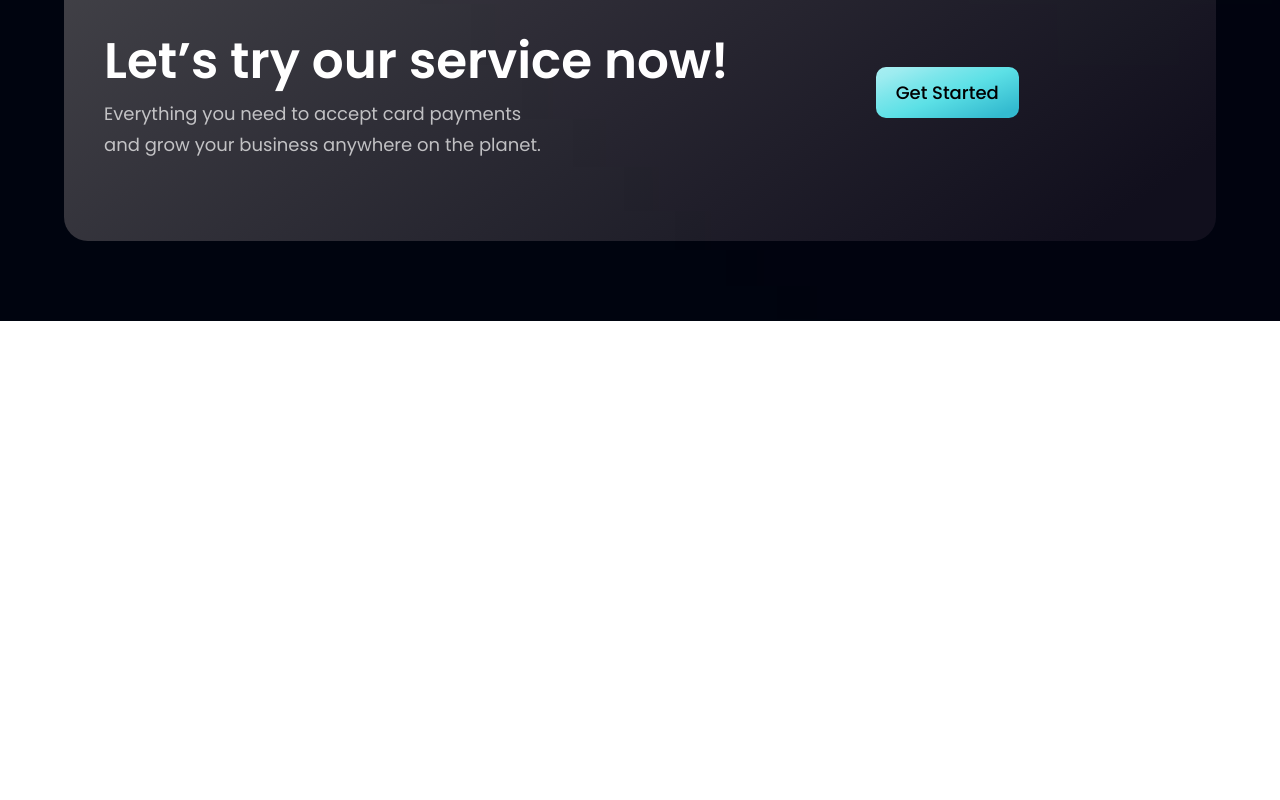
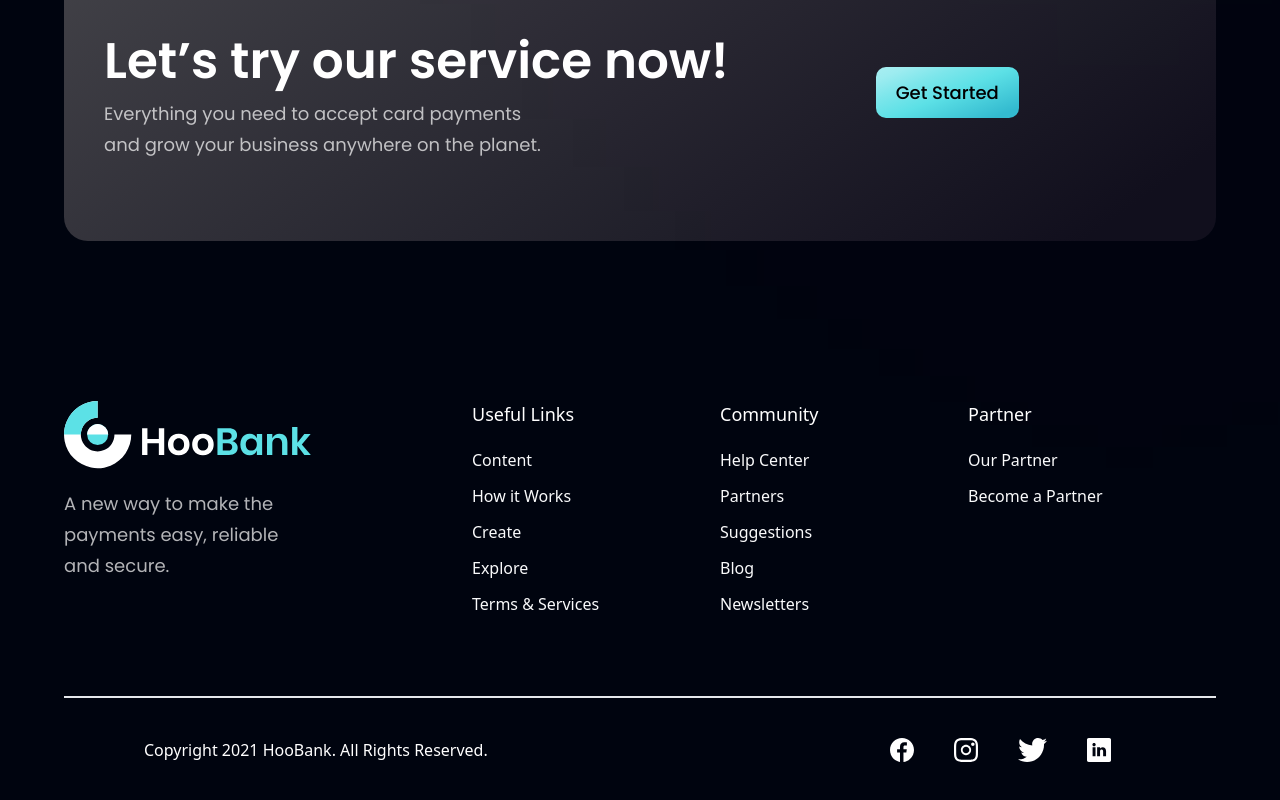
Before and after one commit to SourceSailor/HooBank, a React (Vite) app: page / in a window 1280 px wide. Shown: the part 3819-4619 px from the top of the page. Before the commit the page ends 4140 px from the top, so only its background shows below. Built offline with nearby package versions, Linux system fonts and the light colour scheme.

Commit message:
Footer Component

```diff
--- a/src/components/Footer.jsx
+++ b/src/components/Footer.jsx
@@ -1,7 +1,48 @@
+import { logo, instagram, facebook, twitter, linkedin } from "../assests";
+import { footerLinks } from "../constants/index";
+import styles from "../style";
 import React from "react";
 
-const Footer = () => {
-  return <div></div>;
-};
+const Footer = () => (
+  <section className={`mt-40 mb-20`}>
+    <div className={`${styles.flexStart} mt-40 mb-20`}>
+      <div className="flex-1 mr-40 ">
+        <img src={logo} alt="Logo" />
+        <p className={`${styles.paragraph} mt-5`}>
+          A new way to make the payments easy, reliable and secure.
+        </p>
+      </div>
+      {footerLinks.map((footerItem, idx) => (
+        <div key={idx} className=" flex-1">
+          <h4 className="text-[18px] text-white font-medium mb-5">
+            {footerItem.title}
+          </h4>
+          <ul>
+            {footerItem.links.map((link) => (
+              <li className="mt-3">
+                <a
+                  className="text-[16px] font-normal text-gray-50 "
+                  href={link.link}
+                >
+                  {link.name}
+                </a>
+              </li>
+            ))}
+          </ul>
+        </div>
+      ))}
+    </div>
+    <div className="border border-grey-100 mb-10"></div>
+    <div className={`text-white flex justify-between px-20`}>
+      <p>Copyright 2021 HooBank. All Rights Reserved.</p>
+      <div className="flex flex-row">
+        <img className="mr-10 cursor-pointer" src={facebook} alt="facebook" />
+        <img className="mr-10 cursor-pointer" src={instagram} alt="instagram" />
+        <img className="mr-10 cursor-pointer" src={twitter} alt="twitter" />
+        <img className="mr-10 cursor-pointer" src={linkedin} alt="linkedin" />
+      </div>
+    </div>
+  </section>
+);
 
 export default Footer;
```
Also changed, not shown: 1 other file (tests, documents, lock files or other folders).
